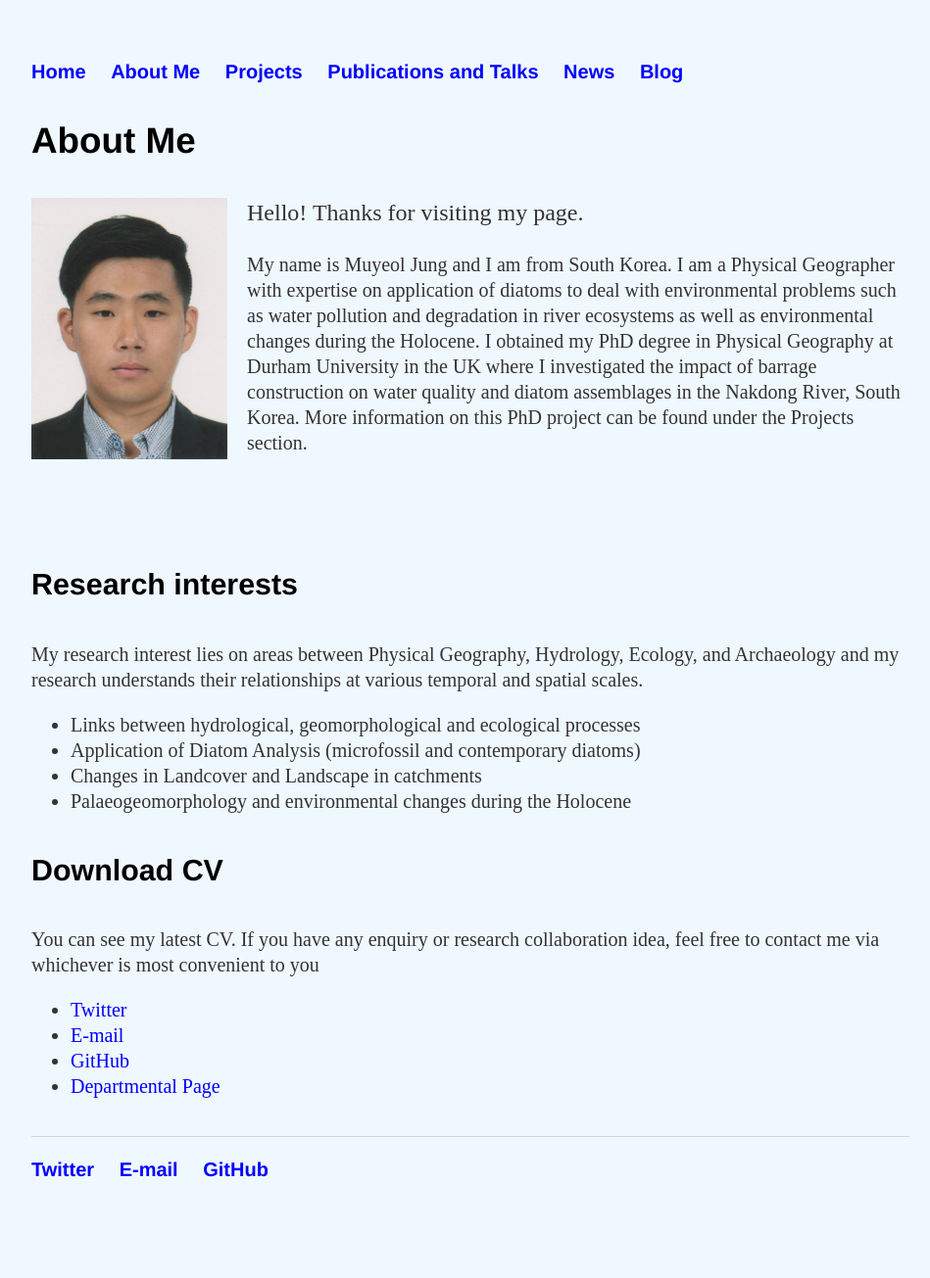
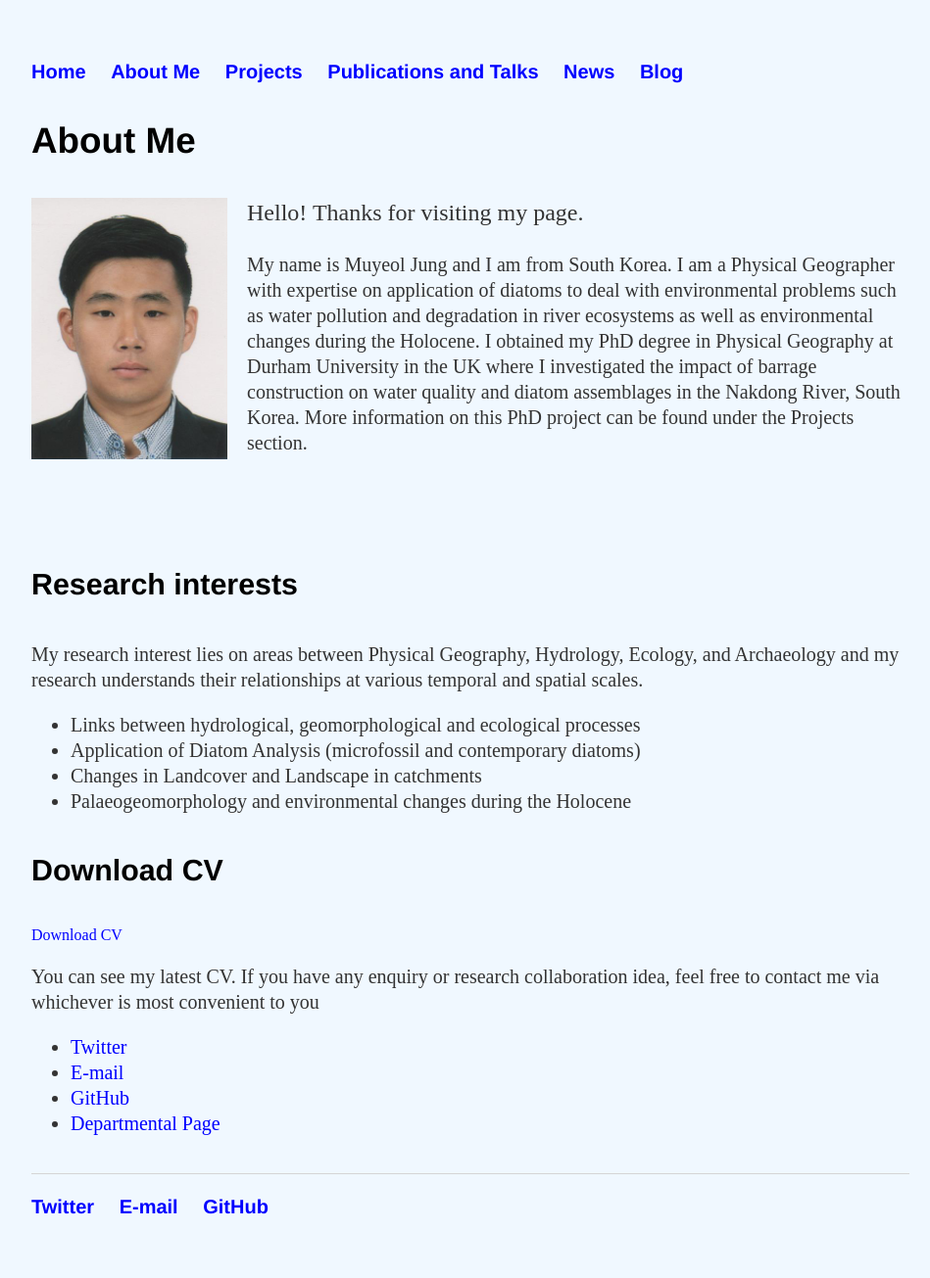
Before and after one commit to muyeoljung/muyeoljung.github.io, a Jekyll site: the page built from about/index.html, in a window 1280 px wide. Shown: the whole page at 98% size, without its empty margins (160-1109 px from the left). Built offline with Jekyll 4.4.1, drawn with Linux system fonts in a browser that asks for light colours; before the commit the page ends 1267 px from its top, so only the background shows below that.

Commit message:
Update index.html

```diff
--- a/about/index.html
+++ b/about/index.html
@@ -25,6 +25,7 @@
 				<li>Palaeogeomorphology and environmental changes during the Holocene</li></ul>
 
 			<h4>Download CV</h4>
+			<a href="cv/sample.pdf" class="download" title="Download CV as PDF">Download CV</a>
 			<p> You can see my latest CV. If you have any enquiry or research collaboration idea, feel free to contact me via whichever is most convenient to you </p>
 
 			<ul class="contacts">
```
